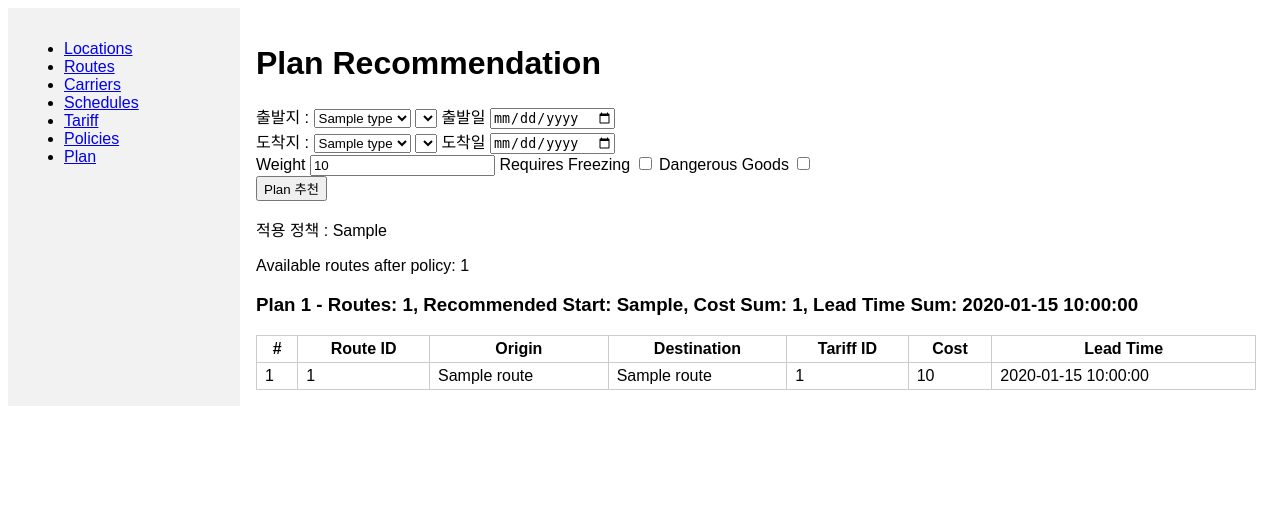
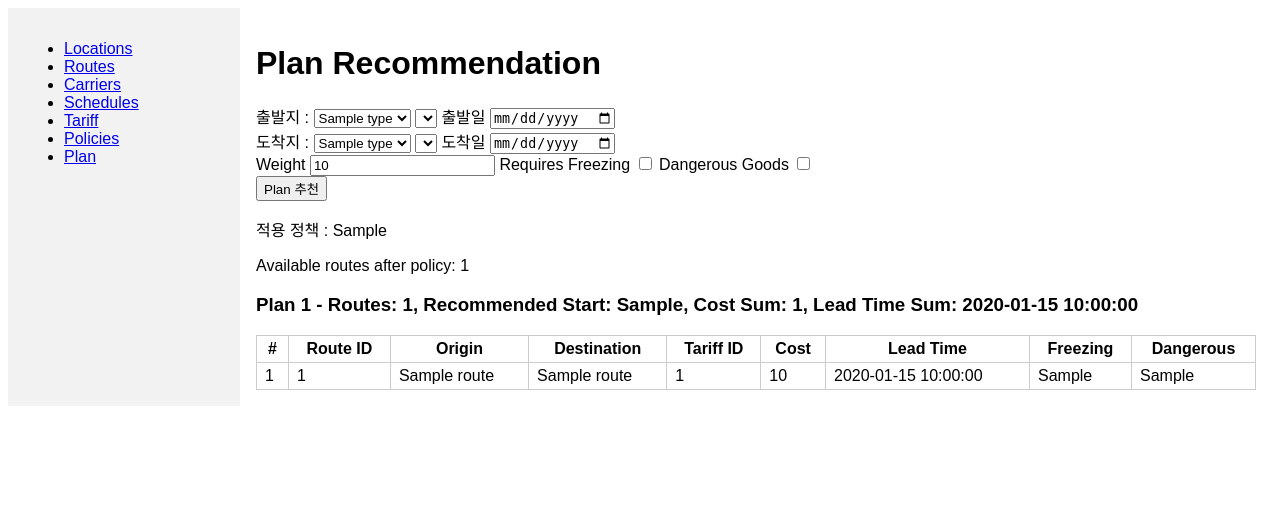
Before and after one commit to ha2va/ONAI_POC, a Flask app: template templates/plan.html in a window 1280 px wide. Shown: the top 505 px of the page. Run offline with Flask 3, Linux system fonts and the light colour scheme; the template is opened without the code that fills it: most values are stand-ins (such as "Sample title", 1, 10 or a date in 2020); lists and menus that the app fills with data are empty.

Commit message:
Add freezing and dangerous columns to plan results

```diff
--- a/templates/plan.html
+++ b/templates/plan.html
@@ -39,7 +39,7 @@
         <h3>Plan {{ loop.index }} - Routes: {{ plan.routes|length }}, Recommended Start: {{ plan.recommended_start }}, Cost Sum: {{ plan.total_cost }}, Lead Time Sum: {{ plan.total_lead_time }}</h3>
         <table>
             <tr>
-                <th>#</th><th>Route ID</th><th>Origin</th><th>Destination</th><th>Tariff ID</th><th>Cost</th><th>Lead Time</th>
+                <th>#</th><th>Route ID</th><th>Origin</th><th>Destination</th><th>Tariff ID</th><th>Cost</th><th>Lead Time</th><th>Freezing</th><th>Dangerous</th>
             </tr>
             {% for r in plan.routes %}
             <tr>
@@ -50,6 +50,8 @@
                 <td><span class="tariff" data-id="{{ r['tariff_id'] }}">{{ r['tariff_id'] }}</span></td>
                 <td>{{ r['tariff_cost'] }}</td>
                 <td>{{ r['lead_time'] }}</td>
+                <td>{{ r['supports_freezing'] }}</td>
+                <td>{{ r['supports_dangerous_goods'] }}</td>
             </tr>
             {% endfor %}
         </table>
```
